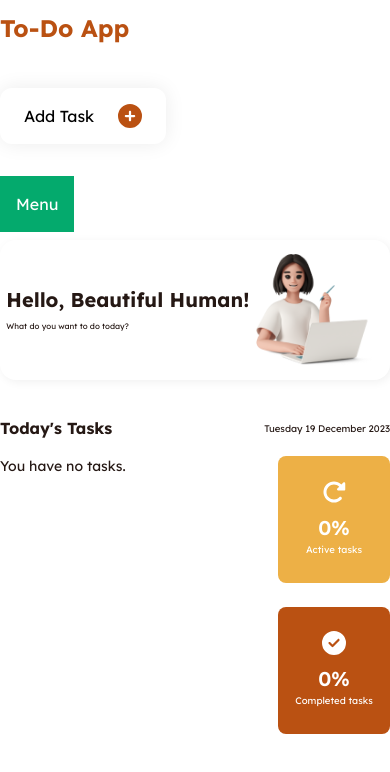
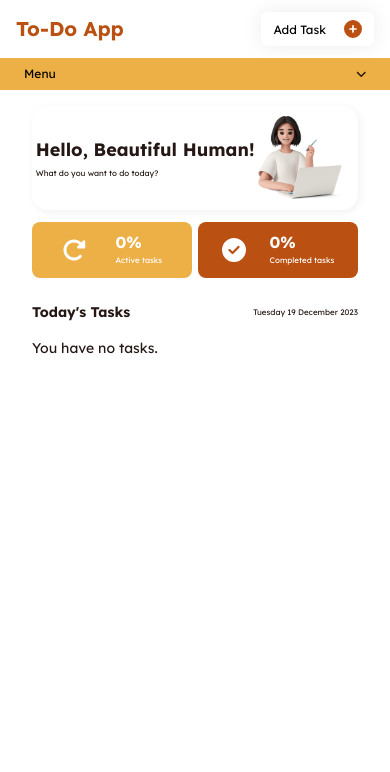
Before and after one commit to syahba/todo-list, a React (Vite) app: page / in a window 390 px wide. Shown: the top 772 px of the page. Built offline with nearby package versions, Linux system fonts and the light colour scheme.

Commit message:
styling mobile version

```diff
--- a/src/components/Dashboard.jsx
+++ b/src/components/Dashboard.jsx
@@ -32,16 +32,23 @@ function Dashboard({ screen }) {
           <img className="hero-img" src={hero} alt="working-women" />
         </div>
 
+        {screen < 426 ?
+          <div className="stats">
+            <StatBox props={{ status: 'Active', amount: activeTasks.length, total: allTasks.length }}></StatBox>
+            <StatBox props={{ status: 'Completed', amount: completedTasks.length, total: allTasks.length }}></StatBox>
+          </div> : <div></div>}
+
         <div className="task-section">
           <Heading page={''}></Heading>
 
           <div className="task">
+            {screen > 426 ?
+              <div className="stats">
+                <StatBox props={{ status: 'Active', amount: activeTasks.length, total: allTasks.length }}></StatBox>
+                <StatBox props={{ status: 'Completed', amount: completedTasks.length, total: allTasks.length }}></StatBox>
+              </div> : <div></div>}
+
             {message === 'Error' ? <EmptyTask></EmptyTask> : <TaskContainer tasks={{ activeTasks, completedTasks }}></TaskContainer>}
-
-            <div className="stats">
-              <StatBox props={{ status: 'Active', amount: activeTasks.length, total: allTasks.length }}></StatBox>
-              <StatBox props={{ status: 'Completed', amount: completedTasks.length, total: allTasks.length }}></StatBox>
-            </div>
           </div>
         </div>
 
--- a/src/components/Dropdown.jsx
+++ b/src/components/Dropdown.jsx
@@ -1,10 +1,16 @@
 import { Link } from "react-router-dom";
 import '../styles/Dropdown.css';
+import { FontAwesomeIcon } from "@fortawesome/react-fontawesome";
+import { faAngleDown } from "@fortawesome/free-solid-svg-icons";
 
 function Dropdown() {
   return (
     <div className="dropdown">
-      <button className="dropbtn">Menu</button>
+      <div className="btn">
+        <button className="dropbtn">Menu</button>
+        <FontAwesomeIcon icon={faAngleDown} className="fa-xs" style={{ color: '#251814' }} />
+      </div>
+
       <div className="dropdown-content">
         <Link to='/' className="link">Dashboard</Link>
         <Link to='/active' className="link">Active</Link>
--- a/src/components/MobileHeader.jsx
+++ b/src/components/MobileHeader.jsx
@@ -1,12 +1,14 @@
 import ButtonAdd from "./ButtonAdd";
 import Dropdown from "./Dropdown";
+import '../styles/MobileHeader.css';
 
 function MobileHeader() {
   return (
-    <div>
-      <h1 className="logo">To-Do App</h1>
-
-      <ButtonAdd></ButtonAdd>
+    <div className="">
+      <div className="header">
+        <h1 className="logo">To-Do App</h1>
+        <ButtonAdd></ButtonAdd>
+      </div>
 
       <Dropdown></Dropdown>
     </div>
--- a/src/components/StatBox.jsx
+++ b/src/components/StatBox.jsx
@@ -9,8 +9,11 @@ function StatBox({ props }) {
     <div className="stat-box" style={props.status == 'Completed' ? { backgroundColor: '#BA5112' } : { backgroundColor: '#EDB046' }}>
       {props.status == 'Completed' ? <FontAwesomeIcon icon={faCircleCheck} className="fa-xl stat-icon" style={{ color: "#ffffff" }} />
         : <FontAwesomeIcon icon={faRotateRight} className="fa-xl stat-icon" style={{ color: "#ffffff" }} />}
-      <h1 className="stat">{props.amount != 0 ? Math.round(props.amount / props.total * 100) : 0}%</h1>
-      <p className="stat-desc">{props.status} tasks</p>
+
+      <div>
+        <h1 className="stat">{props.amount != 0 ? Math.round(props.amount / props.total * 100) : 0}%</h1>
+        <p className="stat-desc">{props.status} tasks</p>
+      </div>
     </div>
   );
 }
--- a/src/index.css
+++ b/src/index.css
@@ -65,6 +65,10 @@ p {
   }
 
   .content {
-    margin: 0;
+    margin: 0 2rem;
+  }
+
+  .logo {
+    @apply text-xl py-0;
   }
 }
--- a/src/styles/ButtonAdd.css
+++ b/src/styles/ButtonAdd.css
@@ -1,7 +1,14 @@
 .btn-add {
   @apply my-8 py-4 px-6 shadow-[0_0_20px_0_rgba(0,0,0,0.08)] rounded-xl text-base;
+  background-color: var(--white-color);
 }
 
 .btn-add:hover {
   background-color: var(--primary-color);
 }
+
+@media screen and (max-width: 426px) {
+  .btn-add {
+    @apply text-xs py-2 px-3 my-0 rounded-md;
+  }
+}
--- a/src/styles/Dashboard.css
+++ b/src/styles/Dashboard.css
@@ -17,7 +17,7 @@
 }
 
 .task {
-  @apply flex justify-between;
+  @apply flex flex-row-reverse justify-between;
 }
 
 .stats {
@@ -39,11 +39,43 @@
 }
 
 @media screen and (max-width: 800px) {
+  .hero {
+    @apply mb-2;
+  }
+
   .hero-title {
-    @apply text-xl;
+    @apply text-lg mb-[0.05rem];
   }
 
   .hero-desc {
     font-size: 0.5rem;
   }
+
+  .hero-img {
+    max-width: 6rem;
+    padding: 10px 0;
+  }
 }
+
+@media screen and (max-width: 426px)  {
+  .stats {
+    @apply flex flex-row justify-between;
+  }
+}
+
+@media screen and (max-width: 376px) {
+  .hero-title {
+    @apply text-sm;
+  }
+
+  .hero-img {
+    max-width: 5rem;
+    padding: 8px 0;
+  }
+}
+
+@media screen and (max-width: 321px) {
+  .hero-title {
+    @apply text-xs;
+  }
+}
--- a/src/styles/Dropdown.css
+++ b/src/styles/Dropdown.css
@@ -1,34 +1,35 @@
+.btn {
+  @apply flex items-center justify-between py-2 px-6 w-screen;
+  background-color: var(--primary-color);
+}
+
 .dropbtn {
-  background-color: #04AA6D;
-  color: white;
-  padding: 16px;
-  font-size: 16px;
-  border: none;
+  @apply text-xs;
 }
 
 .dropdown {
-  position: relative;
-  display: inline-block;
+  @apply relative inline-block mb-2;
 }
 
 .dropdown-content {
-  display: none;
-  position: absolute;
-  background-color: #f1f1f1;
-  min-width: 160px;
-  box-shadow: 0px 8px 16px 0px rgba(0,0,0,0.2);
-  z-index: 1;
+  @apply hidden absolute w-screen z-[1];
+  background-color: var(--white-color);
+  box-shadow: 0px 4px 8px 0px rgba(0, 0, 0, 0.08);
 }
 
 .dropdown-content .link {
-  color: black;
-  padding: 12px 16px;
-  text-decoration: none;
-  display: block;
+  @apply block py-2 pl-5 text-xs;
 }
 
-.dropdown-content .link:hover {background-color: #ddd;}
+.dropdown-content .link:hover {
+  background-color: var(--primary-color);
+}
 
-.dropdown:hover .dropdown-content {display: block;}
+.dropdown:hover .dropdown-content {
+  @apply block;
+}
 
-.dropdown:hover .dropbtn {background-color: #3e8e41;}
+.dropdown:hover .btn {
+  background-color: var(--secondary-color);
+  color: var(--white-color);
+}
--- a/src/styles/Heading.css
+++ b/src/styles/Heading.css
@@ -9,3 +9,13 @@
 .date {
   @apply text-[0.6rem];
 }
+
+@media screen and (max-width: 426px) {
+  .heading-title {
+    @apply text-sm;
+  }
+
+  .date {
+    @apply text-[0.5rem];
+  }
+}
--- a/src/styles/MobileHeader.css
+++ b/src/styles/MobileHeader.css
@@ -0,0 +1,3 @@
+.header {
+  @apply flex items-center justify-between py-3 px-4 shadow;
+}
--- a/src/styles/StatBox.css
+++ b/src/styles/StatBox.css
@@ -13,3 +13,33 @@
 .stat-desc {
   @apply text-[0.6rem] text-white;
 }
+
+@media screen and (max-width: 426px) {
+  .stat-box {
+    @apply flex text-start items-center justify-evenly ml-0 mb-2 mt-1 py-2 w-40 rounded-lg;
+  }
+
+  .stat {
+    @apply text-base font-bold mb-[-0.3rem];
+  }
+
+  .stat-desc {
+    @apply text-[0.5rem];
+  }
+
+  .stat-icon {
+    @apply mb-0;
+  }
+}
+
+@media screen and (max-width: 376px) {
+  .stat-box {
+    @apply w-36;
+  }
+}
+
+@media screen and (max-width: 321px) {
+  .stat-box {
+    @apply w-28;
+  }
+}
--- a/src/styles/Task.css
+++ b/src/styles/Task.css
@@ -25,3 +25,21 @@
 .task-desc {
   flex-wrap: wrap;
 }
+
+@media screen and (max-width: 426px) {
+  .task-box {
+    @apply mb-3;
+  }
+
+  .icon-left {
+    @apply pr-3;
+  }
+
+  .icon-right {
+    @apply pl-2;
+  }
+
+  .task-desc {
+    @apply text-xs
+  }
+}
```
